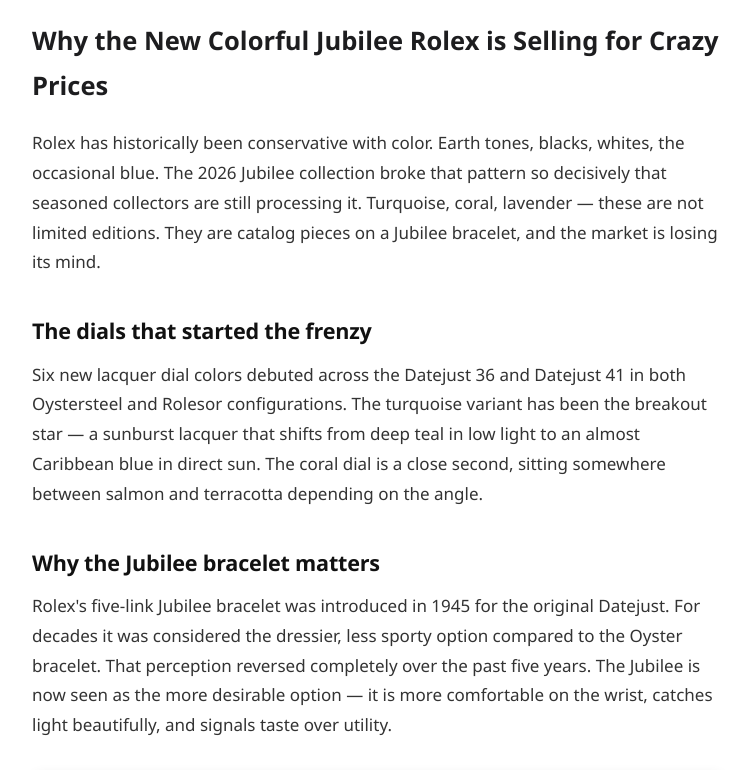
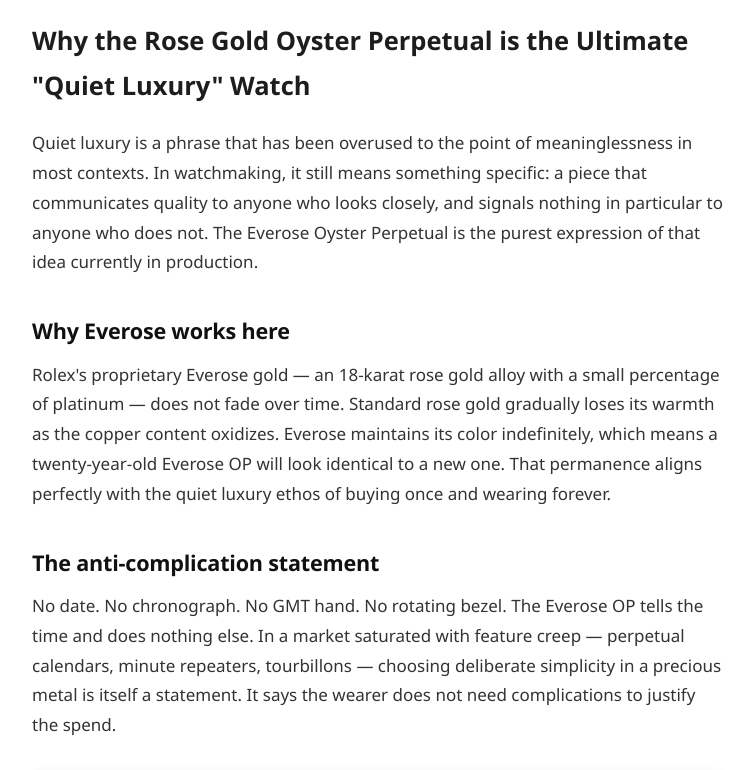
Before and after one commit to Inge-Pro/reference-tdz94a, a plain HTML site: page index.html in a window 1280 px wide. Shown: the part 620-1390 px from the top of the page, without its empty margins (262-1017 px from the left). Drawn offline with Linux system fonts and the light colour scheme; grey boxes are pictures that could not be loaded.

Commit message:
Refresh resources index

```diff
--- a/index.html
+++ b/index.html
@@ -4,19 +4,19 @@
 <meta charset="utf-8">
 <meta name="viewport" content="width=device-width,initial-scale=1">
 <meta name="robots" content="index,follow">
-<meta name="description" content="Rolex introduced vibrant lacquer dials on the Jubilee bracelet for 2026. The collector response has been explosive. Here is what is driving the frenzy.">
-<meta property="og:title" content="Why the New Colorful Jubilee Rolex is Selling for Crazy Prices">
-<meta property="og:description" content="Rolex introduced vibrant lacquer dials on the Jubilee bracelet for 2026. The collector response has been explosive. Here is what is driving the frenzy.">
+<meta name="description" content="The Everose Oyster Perpetual embodies the quiet luxury trend better than any watch on the market. No complications, no flash — just exceptional materials and restraint.">
+<meta property="og:title" content="Why the Rose Gold Oyster Perpetual is the Ultimate &quot;Quiet Luxury&quot; Watch">
+<meta property="og:description" content="The Everose Oyster Perpetual embodies the quiet luxury trend better than any watch on the market. No complications, no flash — just exceptional materials and restraint.">
 <meta property="og:type" content="article">
 <meta property="og:image" content="https://images.unsplash.com/photo-1594534475808-b18fc33b045e?w=1200&amp;h=600&amp;fit=crop&amp;q=80">
 <meta name="twitter:card" content="summary_large_image">
-<meta name="twitter:title" content="Why the New Colorful Jubilee Rolex is Selling for Crazy Prices">
-<meta name="twitter:description" content="Rolex introduced vibrant lacquer dials on the Jubilee bracelet for 2026. The collector response has been explosive. Here is what is driving the frenzy.">
+<meta name="twitter:title" content="Why the Rose Gold Oyster Perpetual is the Ultimate &quot;Quiet Luxury&quot; Watch">
+<meta name="twitter:description" content="The Everose Oyster Perpetual embodies the quiet luxury trend better than any watch on the market. No complications, no flash — just exceptional materials and restraint.">
 <meta name="twitter:image" content="https://images.unsplash.com/photo-1594534475808-b18fc33b045e?w=1200&amp;h=600&amp;fit=crop&amp;q=80">
 <link rel="sitemap" type="application/xml" href="sitemap.xml">
 <link rel="canonical" href="https://Inge-Pro.github.io/reference-tdz94a/">
-<title>Why the New Colorful Jubilee Rolex is Selling for Crazy Prices</title>
-<script type="application/ld+json">{"@context": "https://schema.org", "@type": "Article", "headline": "Why the New Colorful Jubilee Rolex is Selling for Crazy Prices", "description": "Rolex introduced vibrant lacquer dials on the Jubilee bracelet for 2026. The collector response has been explosive. Here is what is driving the frenzy.", "image": "https://images.unsplash.com/photo-1594534475808-b18fc33b045e?w=1200&h=600&fit=crop&q=80", "datePublished": "2026-04-18", "dateModified": "2026-04-18", "author": {"@type": "Person", "name": "Thomas Kessler"}, "mainEntityOfPage": "https://Inge-Pro.github.io/reference-tdz94a/"}</script>
+<title>Why the Rose Gold Oyster Perpetual is the Ultimate &quot;Quiet Luxury&quot; Watch</title>
+<script type="application/ld+json">{"@context": "https://schema.org", "@type": "Article", "headline": "Why the Rose Gold Oyster Perpetual is the Ultimate \"Quiet Luxury\" Watch", "description": "The Everose Oyster Perpetual embodies the quiet luxury trend better than any watch on the market. No complications, no flash \u2014 just exceptional materials and restraint.", "image": "https://images.unsplash.com/photo-1594534475808-b18fc33b045e?w=1200&h=600&fit=crop&q=80", "datePublished": "2026-04-18", "dateModified": "2026-04-18", "author": {"@type": "Person", "name": "Thomas Kessler"}, "mainEntityOfPage": "https://Inge-Pro.github.io/reference-tdz94a/"}</script>
 <link rel="preconnect" href="https://fonts.googleapis.com">
 <link rel="preconnect" href="https://fonts.gstatic.com" crossorigin>
 <link href="https://fonts.googleapis.com/css2?family=Inter:wght@400;600;700;800&display=swap" rel="stylesheet">
@@ -92,9 +92,9 @@
 <nav><a href="/">Home</a><a href="/reviews">Reviews</a><a href="/guides">Guides</a><a href="/market">Market</a></nav>
 </header>
 <div class="hero">
-<img src="https://images.unsplash.com/photo-1594534475808-b18fc33b045e?w=1200&amp;h=600&amp;fit=crop&amp;q=80" alt="Why the New Colorful Jubilee Rolex is Selling for Crazy Prices" width="1200" height="600">
+<img src="https://images.unsplash.com/photo-1594534475808-b18fc33b045e?w=1200&amp;h=600&amp;fit=crop&amp;q=80" alt="Why the Rose Gold Oyster Perpetual is the Ultimate &quot;Quiet Luxury&quot; Watch" width="1200" height="600">
 <div class="overlay">
-<h1>Why the New Colorful Jubilee Rolex is Selling for Crazy Prices</h1>
+<h1>Why the Rose Gold Oyster Perpetual is the Ultimate &quot;Quiet Luxury&quot; Watch</h1>
 <div class="meta">April 18, 2026 &middot; 1 min read</div>
 </div>
 </div>
@@ -108,20 +108,20 @@
 </div>
 </div>
 <article class="resources-article">
-<h1>Why the New Colorful Jubilee Rolex is Selling for Crazy Prices</h1>
-<p>Rolex has historically been conservative with color. Earth tones, blacks, whites, the occasional blue. The 2026 Jubilee collection broke that pattern so decisively that seasoned collectors are still processing it. Turquoise, coral, lavender — these are not limited editions. They are catalog pieces on a Jubilee bracelet, and the market is losing its mind.</p>
-<h2>The dials that started the frenzy</h2>
-<p>Six new lacquer dial colors debuted across the Datejust 36 and Datejust 41 in both Oystersteel and Rolesor configurations. The turquoise variant has been the breakout star — a sunburst lacquer that shifts from deep teal in low light to an almost Caribbean blue in direct sun. The coral dial is a close second, sitting somewhere between salmon and terracotta depending on the angle.</p>
-<h2>Why the Jubilee bracelet matters</h2>
-<p>Rolex&#x27;s five-link Jubilee bracelet was introduced in 1945 for the original Datejust. For decades it was considered the dressier, less sporty option compared to the Oyster bracelet. That perception reversed completely over the past five years. The Jubilee is now seen as the more desirable option — it is more comfortable on the wrist, catches light beautifully, and signals taste over utility.</p>
-<figure class="inline-img"><img src="https://images.unsplash.com/photo-1619946794135-5bc917a27793?w=800&amp;h=450&amp;fit=crop&amp;q=80" alt="Why the New Colorful Jubilee Rolex is Selling for Crazy Prices" width="800" height="450" loading="lazy"><figcaption>Image courtesy of Unsplash</figcaption></figure>
-<p>Tracking which configurations are commanding the highest premiums helps buyers understand real market dynamics versus social media hype. <a href="https://blog-hl0spq.3depositcasino.co.nz/" rel="noopener">rolex daytona replica</a> offers pricing data grounded in actual transactions.</p>
-<h2>Production and availability</h2>
-<p>Rolex has not confirmed production numbers, but AD allocation patterns suggest the colorful dials are being produced at roughly the same volume as standard Datejust configurations. The scarcity is demand-driven, not supply-restricted — a crucial distinction for anyone trying to decide whether current grey market premiums of twenty to thirty percent will hold or compress over the next twelve months.</p>
+<h1>Why the Rose Gold Oyster Perpetual is the Ultimate &quot;Quiet Luxury&quot; Watch</h1>
+<p>Quiet luxury is a phrase that has been overused to the point of meaninglessness in most contexts. In watchmaking, it still means something specific: a piece that communicates quality to anyone who looks closely, and signals nothing in particular to anyone who does not. The Everose Oyster Perpetual is the purest expression of that idea currently in production.</p>
+<h2>Why Everose works here</h2>
+<p>Rolex&#x27;s proprietary Everose gold — an 18-karat rose gold alloy with a small percentage of platinum — does not fade over time. Standard rose gold gradually loses its warmth as the copper content oxidizes. Everose maintains its color indefinitely, which means a twenty-year-old Everose OP will look identical to a new one. That permanence aligns perfectly with the quiet luxury ethos of buying once and wearing forever.</p>
+<h2>The anti-complication statement</h2>
+<p>No date. No chronograph. No GMT hand. No rotating bezel. The Everose OP tells the time and does nothing else. In a market saturated with feature creep — perpetual calendars, minute repeaters, tourbillons — choosing deliberate simplicity in a precious metal is itself a statement. It says the wearer does not need complications to justify the spend.</p>
+<figure class="inline-img"><img src="https://images.unsplash.com/photo-1619946794135-5bc917a27793?w=800&amp;h=450&amp;fit=crop&amp;q=80" alt="Why the Rose Gold Oyster Perpetual is the Ultimate &quot;Quiet Luxury&quot; Watch" width="800" height="450" loading="lazy"><figcaption>Image courtesy of Unsplash</figcaption></figure>
+<p>For buyers considering precious metal Rolex models, comparing options across the lineup is essential. <a href="https://rolexexpert.io/product-category/daytona/" rel="noopener">rolex daytona replica</a> offers detailed pricing and availability data for every Rolex reference.</p>
+<h2>Who is buying it</h2>
+<p>The buyer profile skews toward professionals in their thirties and forties who already own a sport Rolex — typically a Submariner or GMT — and want something for less casual settings. The Everose OP fills that role without the formality of a Day-Date or the visual complexity of a Datejust. It dresses up and down equally well, which makes it a genuine daily wearer rather than a rotation piece.</p>
 </article>
 
 <div class="share-bar">
-<a class="tw" href="https://twitter.com/intent/tweet?text=Why the New Colorful Jubilee Rolex is Selling for Crazy Prices&url=https://Inge-Pro.github.io/reference-tdz94a/" target="_blank" rel="noopener">Twitter</a>
+<a class="tw" href="https://twitter.com/intent/tweet?text=Why the Rose Gold Oyster Perpetual is the Ultimate &quot;Quiet Luxury&quot; Watch&url=https://Inge-Pro.github.io/reference-tdz94a/" target="_blank" rel="noopener">Twitter</a>
 <a class="fb" href="https://www.facebook.com/sharer/sharer.php?u=https://Inge-Pro.github.io/reference-tdz94a/" target="_blank" rel="noopener">Facebook</a>
 <a class="li" href="https://www.linkedin.com/sharing/share-offsite/?url=https://Inge-Pro.github.io/reference-tdz94a/" target="_blank" rel="noopener">LinkedIn</a>
 </div>
```
